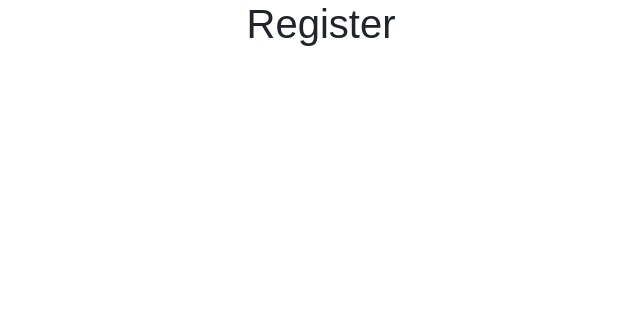
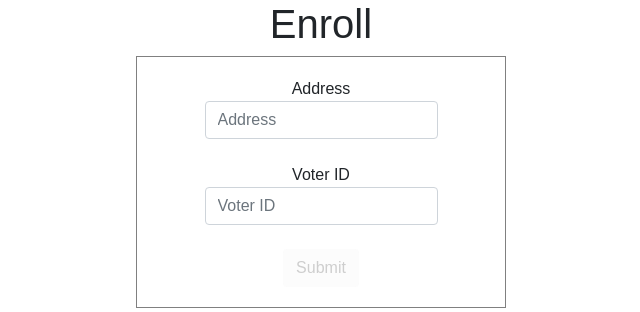
Before and after one commit to codeyashu/elect-admin-server, a React (Create React App) app: page / in a window 1280 px wide. Shown: the top 312 px of the page, without its empty margins (319-959 px from the left). Built offline with nearby package versions, Linux system fonts and the light colour scheme.

Commit message:
enroll form

```diff
--- a/src/App.css
+++ /dev/null
@@ -1,28 +0,0 @@
-.App {
-  text-align: center;
-}
-
-.App-logo {
-  animation: App-logo-spin infinite 20s linear;
-  height: 80px;
-}
-
-.App-header {
-  background-color: #222;
-  height: 150px;
-  padding: 20px;
-  color: white;
-}
-
-.App-title {
-  font-size: 1.5em;
-}
-
-.App-intro {
-  font-size: large;
-}
-
-@keyframes App-logo-spin {
-  from { transform: rotate(0deg); }
-  to { transform: rotate(360deg); }
-}
--- a/src/App.js
+++ /dev/null
@@ -1,14 +0,0 @@
-import React, { Component } from 'react';
-import './App.css';
-
-class App extends Component {
-  render() {
-    return (
-      <div className="App">
-        <h1> Register </h1>
-      </div>
-    );
-  }
-}
-
-export default App;
--- /dev/null
+++ b/src/components/App.js
@@ -0,0 +1,16 @@
+import React, { Component } from 'react';
+import './Styles.css';
+import EnrollForm from './EnrollForm';
+
+class App extends Component {
+  render() {
+    return (
+      <div className="App container">
+        <h1> Enroll </h1>
+        <EnrollForm />
+      </div>
+    );
+  }
+}
+
+export default App;
--- /dev/null
+++ b/src/components/EnrollForm.js
@@ -0,0 +1,151 @@
+import React, { Component } from 'react';
+import './Styles.css';
+
+const INITIAL_STATE = {
+  address: '',
+  voterID: '',
+  error: null,
+};
+
+const byPropKey = (propertyName, value) => () => ({
+  [propertyName]: value,
+});
+
+class EnrollForm extends Component {
+  constructor(props) {
+    super(props);
+
+    this.state = { ...INITIAL_STATE };
+  }
+
+  onSubmit = (event) => {
+    const {
+      address,
+      voterID,
+    } = this.state;
+
+    const {
+      history,
+    } = this.props;
+  }
+
+  render() {
+    const {
+      address,
+      voterID,
+      error,
+    } = this.state;
+
+    const isValid =
+      address === '' ||
+      voterID === '' ||
+      address[0] !== '0' ||
+      address[1] !== 'x' ||
+      address.length !== 42 ||
+      voterID.length !== 5;
+
+    return (
+      <form onSubmit={this.onSubmit} className="EnrollForm col-md-4 offset-md-4">
+        <div className="form-group">
+          <label>Address
+          <input
+              value={address}
+              onChange={event => this.setState(byPropKey('address', event.target.value))}
+              type="text"
+              className="form-control"
+              placeholder="Address"
+            />
+          </label>
+        </div>
+        <div className="form-group">
+          <label>Voter ID
+          <input
+              value={voterID}
+              onChange={event => this.setState(byPropKey('voterID', event.target.value))}
+              type="text"
+              className="form-control"
+              placeholder="Voter ID"
+            />
+          </label>
+        </div>
+        <button disabled={isValid} type="submit" className="btn">
+          Submit
+        </button>
+        {error && <p>{error.message}</p>}
+      </form>
+    );
+  }
+}
+
+
+export default EnrollForm;
+
+/* class EnrollForm extends Component {
+  constructor(props) {
+    super(props);
+
+    this.State = {
+      address: '',
+      voterID: ''
+    };
+  }
+
+  addressChange = (event) => {
+    this.setState({ address: event.target.value })
+  }
+
+  voterIDChange = (event) => {
+    this.setState({ voterID: event.target.value })
+  }
+
+  onSubmit = (event) => {
+    const {
+      address,
+      voterID,
+      password,
+    } = this.state;
+  }
+
+  render() {
+    const {
+      address,
+      voterID,
+    } = this.State;
+
+    const isValid =
+      address === '' ||
+      voterID === '';
+
+    return (
+      <div className="EnrollForm col-md-4 offset-md-4">
+        <form onSubmit={this.onSubmit} className="EnrollFormForm">
+          <div className="form-group">
+            <label>Public Address
+            <input
+                value={address}
+                onChange={this.addressChange}
+                type="text"
+                className="form-control"
+                placeholder="Address"
+              />
+            </label>
+          </div>
+          <div className="form-group">
+            <label>Voter ID
+            <input
+                value={voterID}
+                onChange={this.voterIDChange}
+                type="text"
+                className="form-control"
+                placeholder="Voter ID"
+              />
+            </label>
+          </div>
+          <button disabled={isValid} type="submit" className="btn">
+            Sign Up
+          </button>
+        </form>
+      </div>
+    );
+  }
+} */
--- /dev/null
+++ b/src/components/Styles.css
@@ -0,0 +1,8 @@
+.App {
+    text-align: center;
+}
+
+.EnrollForm {
+    border: 1px solid gray;
+    padding: 20px;
+}
--- a/src/index.js
+++ b/src/index.js
@@ -1,7 +1,7 @@
 import React from 'react';
 import ReactDOM from 'react-dom';
 import './index.css';
-import App from './App';
+import App from './components/App';
 import registerServiceWorker from './registerServiceWorker';
 
 ReactDOM.render(<App />, document.getElementById('root'));
```
Also changed, not shown: 2 other files (tests, documents, lock files or other folders).
